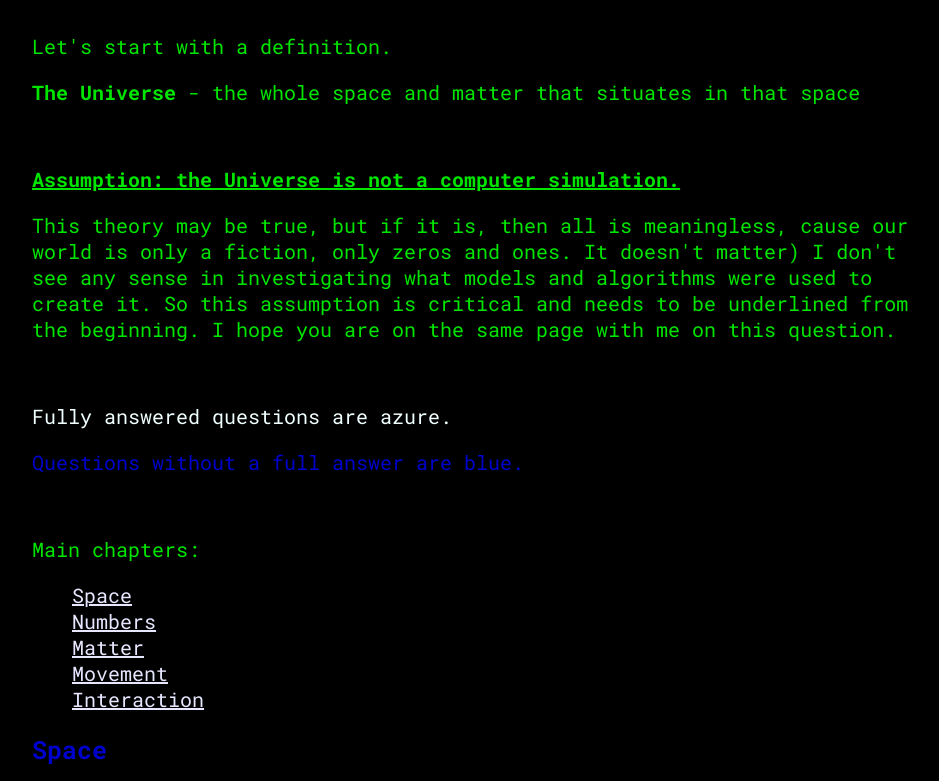
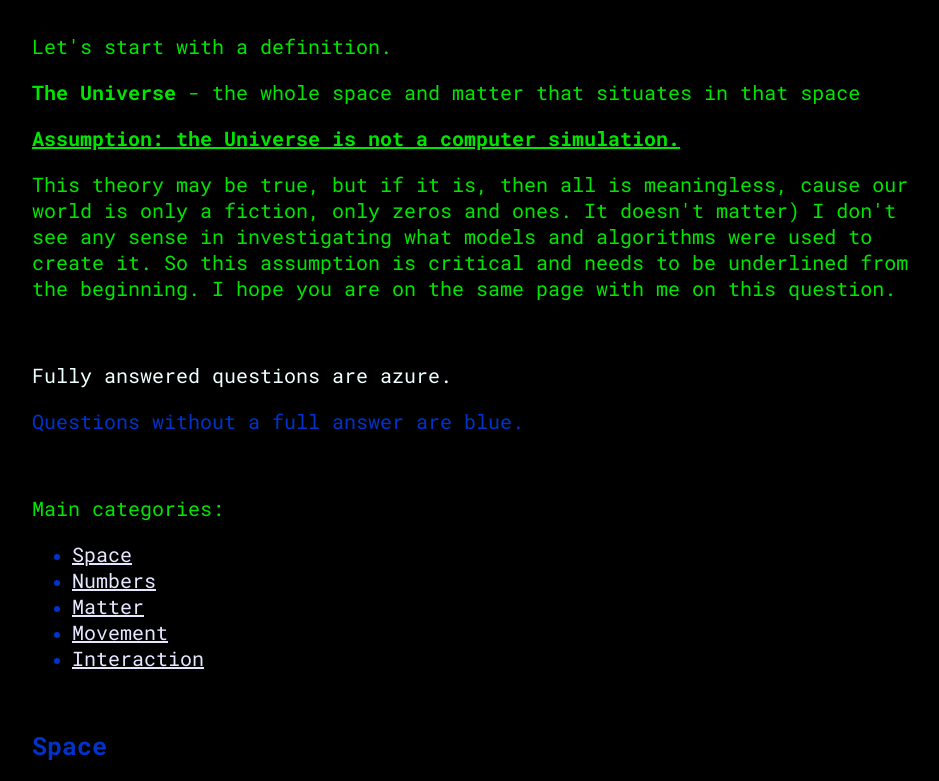
Before and after one commit to sphere404notfound/sphere404notfound.github.io, a plain HTML site: page Eng/Questions/index.html in a window 1280 px wide. Shown: the part 146-927 px from the top of the page, without its empty margins (160-1099 px from the left). Drawn offline with Linux system fonts and the light colour scheme.

Commit message:
300730 2

```diff
--- a/Eng/Questions/index.html
+++ b/Eng/Questions/index.html
@@ -9,7 +9,7 @@
       href="/icon.png">
   <title>Questions</title>
 </head>
-<body>
+<body style="background-color: black;">
 <h2 style="text-align: center; color:Lime; margin-top: 30px;">Sphere 404 Not Found</h2>
   <div class="topnav">
    <a href="/Eng/index.html" style="display: none;">Big Picture</a>
@@ -20,22 +20,27 @@
 <br/>
 <p>Let's start with a definition.</p>
 <p><b>The Universe</b> - the whole space and matter that situates in that space</p>
-<br/>
+
 <p><u><b>Assumption: the Universe is not a computer simulation.</b></u></p>
 <p>This theory may be true, but if it is, then all is meaningless, cause our world is only a fiction, only zeros and ones. It doesn't matter) I don't see any sense in investigating what models and algorithms were used to create it. So this assumption is critical and needs to be underlined from the beginning. I hope you are on the same page with me on this question.</p>
+
 <br/>
 
 <p style="color: azure;">Fully answered questions are azure.</p>
-<p style="color: #0000cc;">Questions without a full answer are blue.</p>
+<p style="color: #0033cc;">Questions without a full answer are blue.</p>
+
 <br/>
-<p>Main chapters:</p>
-<ol>
+
+<p>Main categories:</p>
+<ul style="color: #0033cc;">
   <li><a href="#C1">Space</a></li>
   <li><a href="#C2">Numbers</a></li>
   <li><a href="#C3">Matter</a></li>
   <li><a href="#C4">Movement</a></li>
   <li><a href="#C5">Interaction</a></li>
-</ol>
+</ul>
+
+<br/>
 
 <h2 id="C1">Space</h2>
 
--- a/styles.css
+++ b/styles.css
@@ -39,7 +39,7 @@ body {
 }
 
 h1, h2, h3 {
-  color: #0000cc;
+  color: #0033cc;
 }
 
 h1 {
@@ -52,7 +52,7 @@ h2 {
 
 h3 {
   font-size: 22px;
-  font-weight: 300;
+  font-weight: 400;
 }
 
 p {
```
